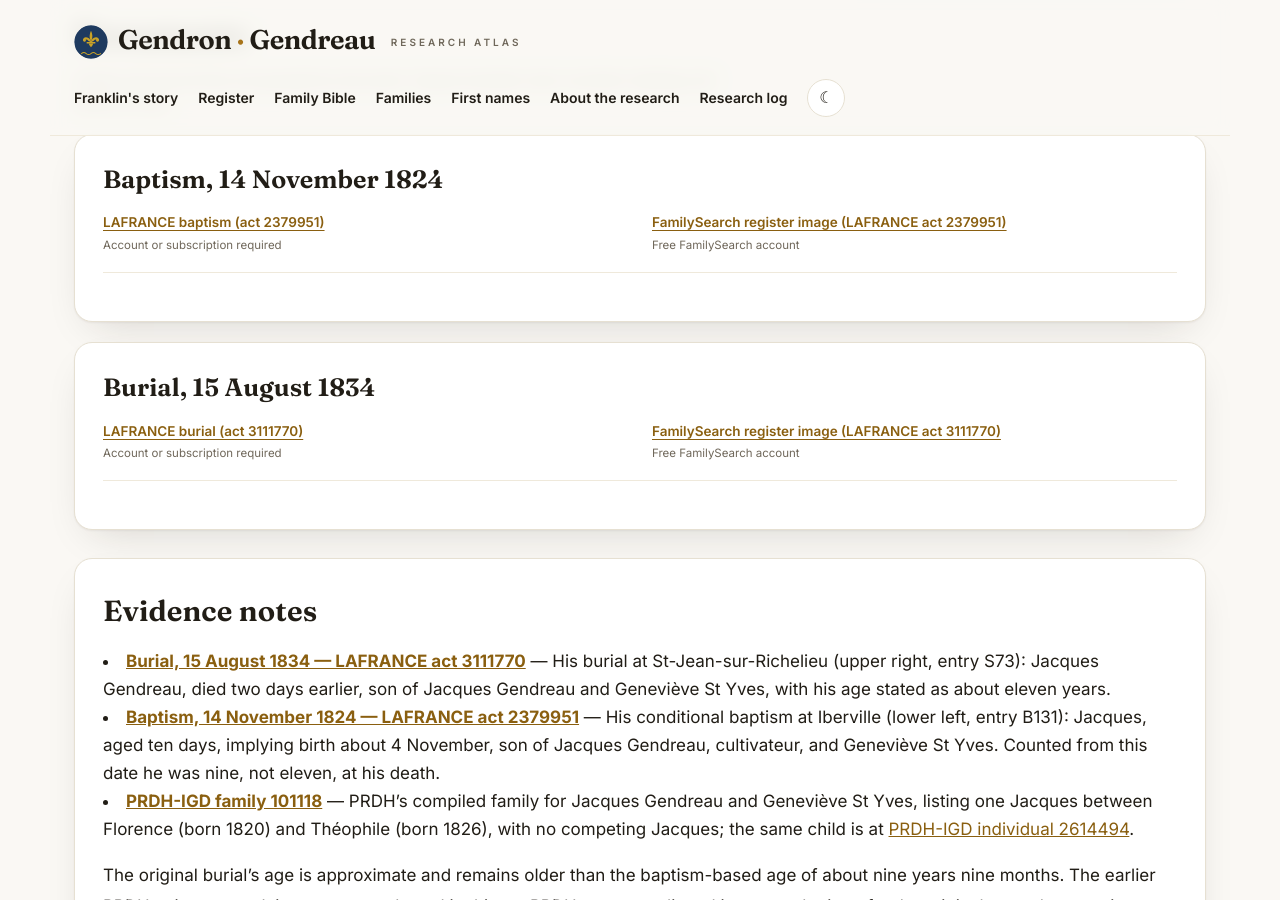
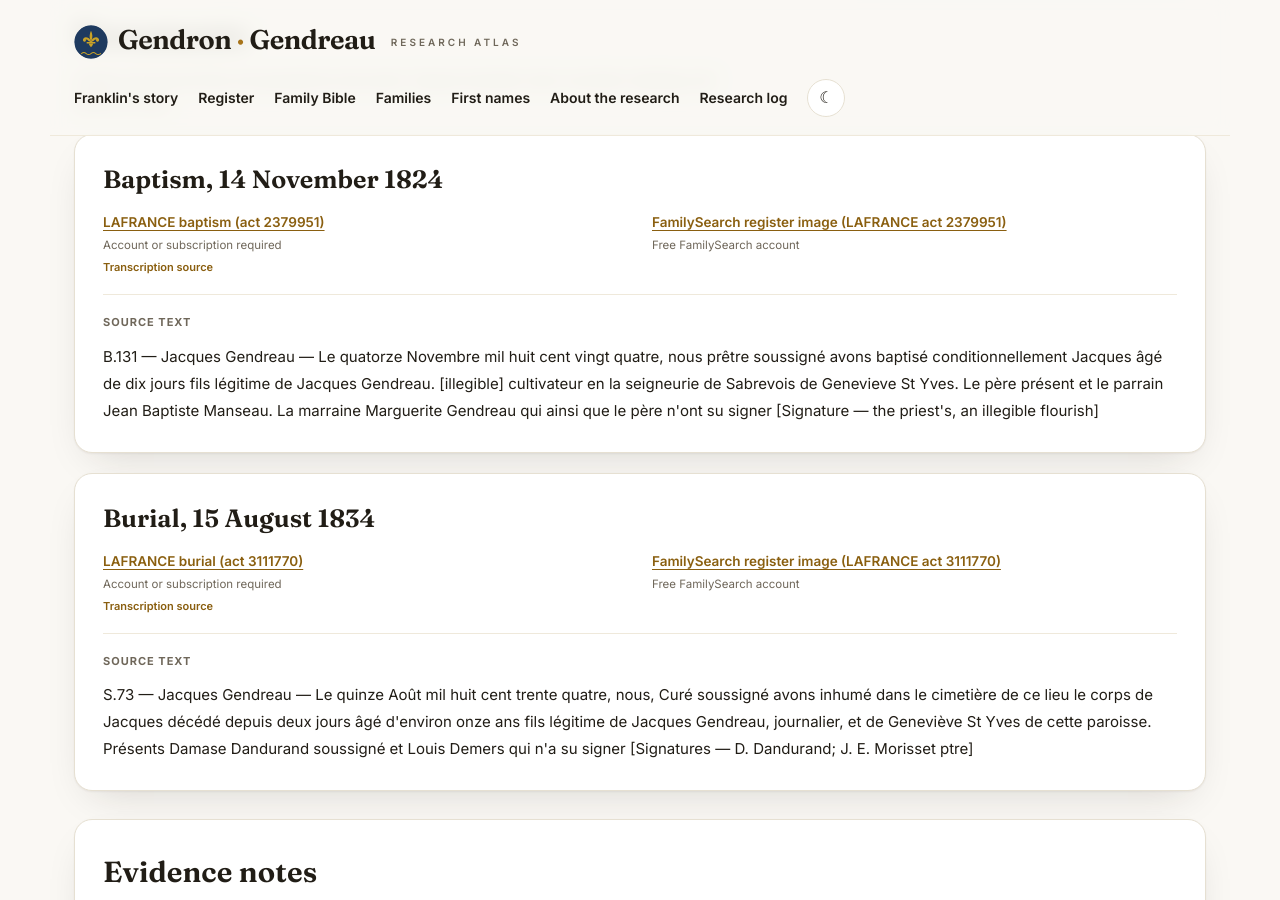
Before and after one commit to vetharmon/gendron-research, a Jekyll site: the page built from _candidates/c153.md, in a window 1280 px wide and 900 px high, scrolled down 1196 px. Built offline with Jekyll 4.4.1, drawn with Linux system fonts in a browser that asks for light colours.

Commit message:
Add files via upload

```diff
--- a/_candidates/c153.md
+++ b/_candidates/c153.md
@@ -16,35 +16,39 @@ sources:
 - label: LAFRANCE baptism (act 2379951)
   url: https://www.genealogiequebec.com/Membership/LAFRANCE/acte/2379951
   access: Account or subscription required
-  provenance: The act number is explicitly recorded in the consolidated candidate register.
+  provenance: The act number is explicitly recorded in the consolidated candidate register. Document audit, 26 November 2026 — read in the register image (d1p_02250637.jpg) and verified — MATCH on the child, the date and the parents. The baptism was conditional, and the act states no birth date, only an age of ten days — the index's 4 November 1824 birth date is calculated from that age. The godfather is Jean Baptiste Manseau in this copy (settled by a zoomed verification re-read) against Jean Baptiste Marseau in the parish copy. One short word after the father's name could not be read. The transcription below is from this civil copy.
+  transcription: "B.131 — Jacques Gendreau — Le quatorze Novembre mil huit cent vingt quatre, nous prêtre soussigné avons baptisé conditionnellement Jacques âgé de dix jours fils légitime de Jacques Gendreau. [illegible] cultivateur en la seigneurie de Sabrevois de Genevieve St Yves. Le père présent et le parrain Jean Baptiste Manseau. La marraine Marguerite Gendreau qui ainsi que le père n'ont su signer [Signature — the priest's, an illegible flourish]"
   document_id: act-2379951
   document_primary: true
   document_title: Baptism, 14 November 1824
 - label: LAFRANCE burial (act 3111770)
   url: https://www.genealogiequebec.com/Membership/LAFRANCE/acte/3111770
   access: Account or subscription required
-  provenance: 'The act number was recovered from the archived evidence filename: C153_GENDREAU_Jacques_1834-08-15_Burial_St-Jean-sur-Richelieu_LAFRANCE-3111770.jpg'
+  provenance: 'The act number was recovered from the archived evidence filename: C153_GENDREAU_Jacques_1834-08-15_Burial_St-Jean-sur-Richelieu_LAFRANCE-3111770.jpg Document audit, 26 November 2026 — read in the register image (d1p_02540694.jpg, vingt huitième feuillet) and verified — MATCH on the child, the date and the parents. The witnesses are Damase Dandurand, who signed, and Louis Demers. An earlier summary naming a Pierre Dandurand, a priest J.C. Morin and a mother Geneviève Gendreau was checked against zoomed images of both copies and withdrawn — both copies read Damase Dandurand, the priest Morisset, and the mother Geneviève St Yves. The transcription below is from this civil copy.'
+  transcription: "S.73 — Jacques Gendreau — Le quinze Août mil huit cent trente quatre, nous, Curé soussigné avons inhumé dans le cimetière de ce lieu le corps de Jacques décédé depuis deux jours âgé d'environ onze ans fils légitime de Jacques Gendreau, journalier, et de Geneviève St Yves de cette paroisse. Présents Damase Dandurand soussigné et Louis Demers qui n'a su signer [Signatures — D. Dandurand; J. E. Morisset ptre]"
   document_id: act-3111770
   document_primary: true
   document_title: Burial, 15 August 1834
 - label: PRDH-IGD
   url: https://www.prdh-igd.com/Membership/fr/PRDH/Famille/101118
   access: Account or subscription required
-  provenance: Recorded in the source research notes.
+  provenance: Recorded in the source research notes. Document audit, 26 November 2026 — PRDH reconstitution page, not opened — no PRDH hits spent, per the audit's standing rule. The underlying acts are verified and transcribed at their LAFRANCE entries in this panel.
 - label: PRDH-IGD
   url: https://www.prdh-igd.com/Membership/fr/PRDH/Individu/2614494
   access: Account or subscription required
-  provenance: Recorded in the source research notes.
+  provenance: Recorded in the source research notes. Document audit, 26 November 2026 — PRDH reconstitution page, not opened — no PRDH hits spent, per the audit's standing rule. The underlying acts are verified and transcribed at their LAFRANCE entries in this panel.
 - label: FamilySearch register image (LAFRANCE act 2379951)
   url: https://www.familysearch.org/ark:/61903/3:1:3QS7-899Q-79MG-2
   access: Free FamilySearch account
-  provenance: Quebec, Catholic Parish Registers, 1621-1979 — image 284, DGS 5471118. Matched to the LAFRANCE act on name, date and parents (12 Nov 2026).
+  provenance: Quebec, Catholic Parish Registers, 1621-1979 — image 284, DGS 5471118. Matched to the LAFRANCE act on name, date and parents (12 Nov 2026). Document audit, 26 November 2026 — re-read in the parish register image (image 284 of 609, as cited; the viewer does not display the DGS) and verified — MATCH. The baptism was conditional and this copy likewise states no birth date, only an age of ten days. The godfather is Jean Baptiste Marseau in this copy against Manseau in the civil copy. The priest names himself Jacques in the act and signs J. Gaulin. The transcription below is from this parish copy.
+  transcription: "B.131 — Gendreau — Le quatorze Novembre mil huit cent vingt quatre nous Jacques prêtre soussigné avons baptisé conditionnellement Gendreau, Jacques agé de dix jours, fils légitime de Jacques Gendreau cultivateur en la Seigneurie de Sabrevois et de Geneviève St. Ives. Le père présent, Le parrain Jean Baptiste Marseau, La marraine Marguerite Gendreau, qui ainsi que le père n'ont sçu signer [Signature — J. Gaulin ptre]"
   document_id: act-2379951
   document_primary: false
 - label: FamilySearch register image (LAFRANCE act 3111770)
   url: https://www.familysearch.org/ark:/61903/3:1:3QS7-L99Q-M69N
   access: Free FamilySearch account
-  provenance: Quebec, Catholic Parish Registers, 1621-1979 — image 639, DGS 5470627. Matched to the LAFRANCE act on name, date and parents (12 Nov 2026).
+  provenance: Quebec, Catholic Parish Registers, 1621-1979 — image 639, DGS 5470627. Matched to the LAFRANCE act on name, date and parents (12 Nov 2026). Document audit, 26 November 2026 — re-read in the parish register image (image 639 of 859, as cited; the viewer does not display the DGS) and verified — MATCH. This copy omits the father's occupation (journalier in the civil copy) and says the witnesses could not sign, in the plural, although Damase Dandurand's signature appears below the act. The transcription below is from this parish copy.
+  transcription: "S.73 — Jacques Gendreau — Le quinze Aout mil huit cent trente quatre nous soussigné avons inhumé dans le cimetière du lieu le corps de Jacques décédé depuis deux jours âgé d'environ onze ans fils légitime de Jacques Gendreau et de Geneviève St Yves de cette paroisse. Présents Damase Dandurand et Louis Demers qui n'ont sçu signer [Signatures — D. Dandurand; J.E. Morisset ptre]"
   document_id: act-3111770
   document_primary: false
 filenames:
```
